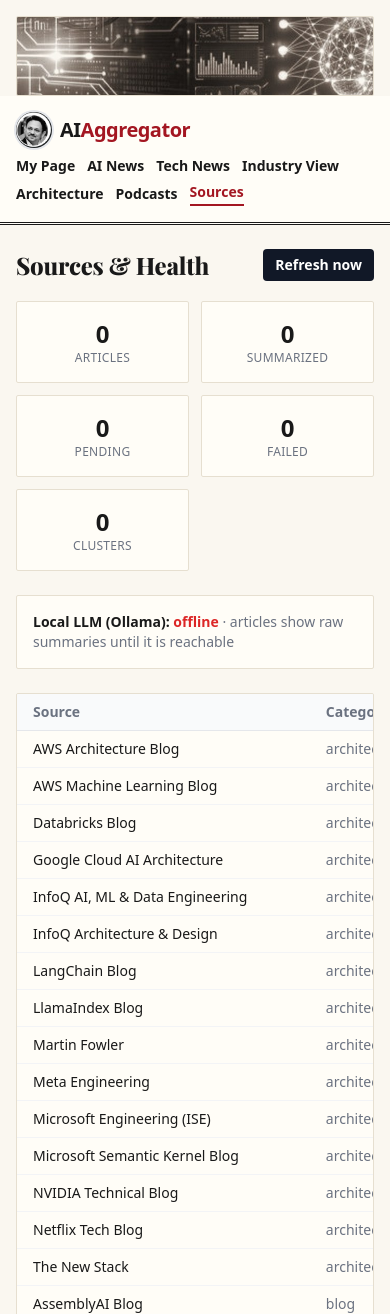
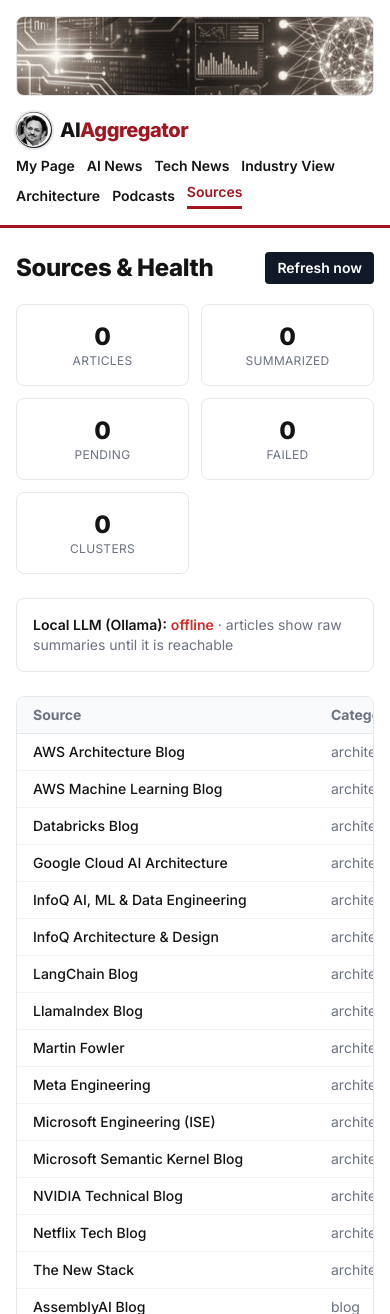
Before and after one commit to bhobho/aiaggregator, a FastAPI app: page /health in a window 390 px wide. Shown: the top 1314 px of the page. Run offline with FastAPI, Linux system fonts and the light colour scheme; data comes from the database, SQL or seed files in the repository; data that the repository does not hold is empty; some libraries are stand-ins or nearby versions.

Commit message:
Re-skin to a clean BBC-style news layout
- One sans family throughout (Inter); drop the serif mix.
- White ground, red accent, red rule under the masthead.
- Uniform 16:9 object-cover imagery; show an image only where a story has
  one (no placeholder walls), clean text cards otherwise.
- Card tiles get a red left-accent stripe (squared corners); sidebar panels
  keep a plain rounded hairline.
- Mobile nav already wraps; layout verified with no horizontal overflow.

Co-Authored-By: Claude Opus 4.8 <noreply@anthropic.com>

```diff
--- a/aiaggregator/templates/_list.html
+++ b/aiaggregator/templates/_list.html
@@ -18,9 +18,9 @@
   </section>
 
   {% if rest %}
-  <div class="flex items-center gap-3 mb-4">
+  <div class="flex items-center gap-2.5 mb-5">
+    <span class="bg-accent" style="display:inline-block;width:4px;height:22px;border-radius:2px"></span>
     <h2 class="text-lg font-extrabold uppercase tracking-wide">Latest News</h2>
-    <span class="h-px bg-gray-300 flex-1"></span>
   </div>
   <section class="grid grid-cols-1 sm:grid-cols-2 xl:grid-cols-3 gap-5">
     {% for g in rest %}{% include "_card.html" %}{% endfor %}
--- a/aiaggregator/templates/base.html
+++ b/aiaggregator/templates/base.html
@@ -27,38 +27,47 @@
   <script defer src="https://unpkg.com/alpinejs@3.x.x/dist/cdn.min.js"></script>
   <link rel="preconnect" href="https://fonts.googleapis.com">
   <link rel="preconnect" href="https://fonts.gstatic.com" crossorigin>
-  <link href="https://fonts.googleapis.com/css2?family=Playfair+Display:wght@700;800;900&family=Source+Serif+4:opsz,wght@8..60,400;8..60,600&display=swap" rel="stylesheet">
+  <link href="https://fonts.googleapis.com/css2?family=Inter:wght@400;500;600;700;800&display=swap" rel="stylesheet">
   <style>
-    /* Editorial theme: warm paper background, deep-red accent, serif display type */
-    :root { --accent:#a31621; }
-    body { background:#faf7f0; color:#191919; font-family: ui-sans-serif, system-ui, -apple-system, "Segoe UI", Roboto, Arial, sans-serif; }
+    /* Clean news theme (BBC-inspired): white ground, one sans family, red accent,
+       uniform 16:9 imagery. */
+    :root { --accent:#a31621; --ink:#141414; --muted:#565b63; --faint:#9aa0a8;
+            --line:#e6e7e9; --panel:#f2f3f5; }
+    body { background:#ffffff; color:var(--ink);
+           font-family:"Inter", ui-sans-serif, system-ui, -apple-system, "Segoe UI", Roboto, Arial, sans-serif; }
     .accent { color: var(--accent); }
     .bg-accent { background: var(--accent); }
-    .bg-white { background:#fffdf7 !important; }
-    article, aside > div, .rounded-lg { border-color:#e6dfd0 !important; border-radius:2px !important; }
-    header { border-bottom:3px double #191919 !important; }
-    h1, h2, h3, article a.font-bold, aside li a { font-family:"Playfair Display", Georgia, serif; letter-spacing:-0.01em; }
-    article p { font-family:"Source Serif 4", Georgia, serif; }
-    /* Banner: a wide masthead strip cropped to ~10.7:1 so it fills the header
-       band edge-to-edge without an awkward crop. Pinned with the masthead. */
-    .banner-hero {
-      background-image: url('/static/banner-strip.jpg');
-      background-size: cover;
-      background-position: center center;
-    }
-    nav a.nav-active { color: var(--accent); border-bottom: 2px solid var(--accent); padding-bottom: 2px; }
-    /* Nasdaq AI stock tape: ink-black strip, seamless marquee (content rendered twice) */
-    #ticker-bar { background:#191919; display:none; }
+    .bg-white { background:#ffffff !important; }
+    /* Clean cards: hairline border with a red left-accent stripe. Squared corners,
+       per the single-sided-border rule. Sidebar panels keep the plain rounded hairline. */
+    aside > div, .rounded-lg { border-color:var(--line) !important; border-radius:8px !important; }
+    article.rounded-lg { border-color:var(--line) !important; border-left:3px solid var(--accent) !important;
+                         border-radius:0 !important; }
+    h1, h2, h3 { letter-spacing:-0.015em; }
+    /* Masthead: white bar under the banner, with the signature red rule below the nav. */
+    header { border-bottom:3px solid var(--accent) !important; }
+    .banner-hero { background-image:url('/static/banner-strip.jpg'); background-size:cover; background-position:center center; }
+    nav a { color: var(--ink); }
+    nav a.nav-active { color: var(--accent); border-bottom: 3px solid var(--accent); padding-bottom: 4px; }
+
+    /* Consistent 16:9 media block for every card; tidy labelled placeholder when a
+       story has no image, so the grid reads uniform. */
+    .media { display:block; aspect-ratio:16/9; overflow:hidden; background:var(--panel); }
+    .media img { width:100%; height:100%; object-fit:cover; display:block; }
+
+    /* AI stock tape */
+    #ticker-bar { background:#141414; display:none; }
     .ticker-track { display:inline-flex; white-space:nowrap; animation:ticker-scroll 55s linear infinite; }
     .ticker-track:hover { animation-play-state:paused; }
     @keyframes ticker-scroll { from { transform:translateX(0); } to { transform:translateX(-50%); } }
     .ticker-item { display:inline-flex; align-items:baseline; gap:.4rem; padding:.35rem 1.1rem; font-size:.75rem; }
-    .ticker-item .sym { color:#faf7f0; font-weight:700; letter-spacing:.04em; }
-    .ticker-item .px { color:#c9c2b4; font-variant-numeric:tabular-nums; }
-    .ticker-item .up { color:#7fbf8e; font-variant-numeric:tabular-nums; }
-    .ticker-item .down { color:#e08a8a; font-variant-numeric:tabular-nums; }
+    .ticker-item .sym { color:#ffffff; font-weight:700; letter-spacing:.04em; }
+    .ticker-item .px { color:#b9bdc4; font-variant-numeric:tabular-nums; }
+    .ticker-item .up { color:#54a56f; font-variant-numeric:tabular-nums; }
+    .ticker-item .down { color:#d67a7a; font-variant-numeric:tabular-nums; }
     .line-clamp-2 { display:-webkit-box; -webkit-line-clamp:2; -webkit-box-orient:vertical; overflow:hidden; }
     .line-clamp-3 { display:-webkit-box; -webkit-line-clamp:3; -webkit-box-orient:vertical; overflow:hidden; }
+    .line-clamp-4 { display:-webkit-box; -webkit-line-clamp:4; -webkit-box-orient:vertical; overflow:hidden; }
     [x-cloak]{ display:none !important; }
     /* refresh button busy state (htmx adds .htmx-request to the form while loading) */
     .hx-busy{ display:none; }
@@ -68,7 +77,7 @@
 </head>
 <body class="min-h-screen">
   <!-- Banner + masthead: pinned together while scrolling -->
-  <div class="sticky top-0 z-40" style="background:#faf7f0;">
+  <div class="sticky top-0 z-40" style="background:#ffffff;">
   <div class="max-w-7xl mx-auto px-4 pt-4">
     <div class="banner-hero w-full h-20 sm:h-28 rounded-lg border border-gray-200"></div>
   </div>
@@ -156,7 +165,7 @@
       </div>
 
       <template x-if="a.image_url">
-        <img :src="a.image_url" alt="" class="mt-3 w-full h-48 sm:h-56 object-cover rounded-lg"
+        <img :src="a.image_url" alt="" class="mt-3 w-full aspect-video object-cover rounded-lg"
              @error="$el.style.display='none'">
       </template>
 
```
Also changed, not shown: aiaggregator/templates/_card.html (+14 -14 lines).
